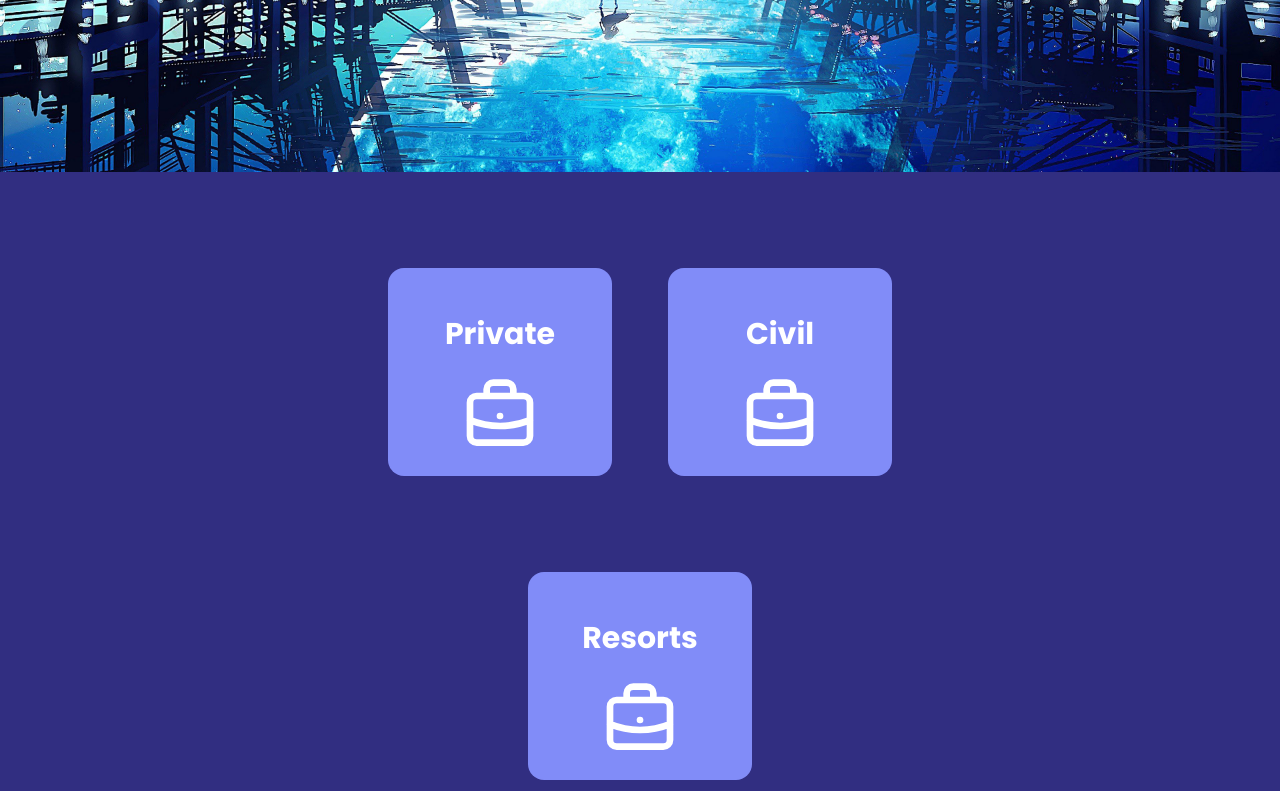
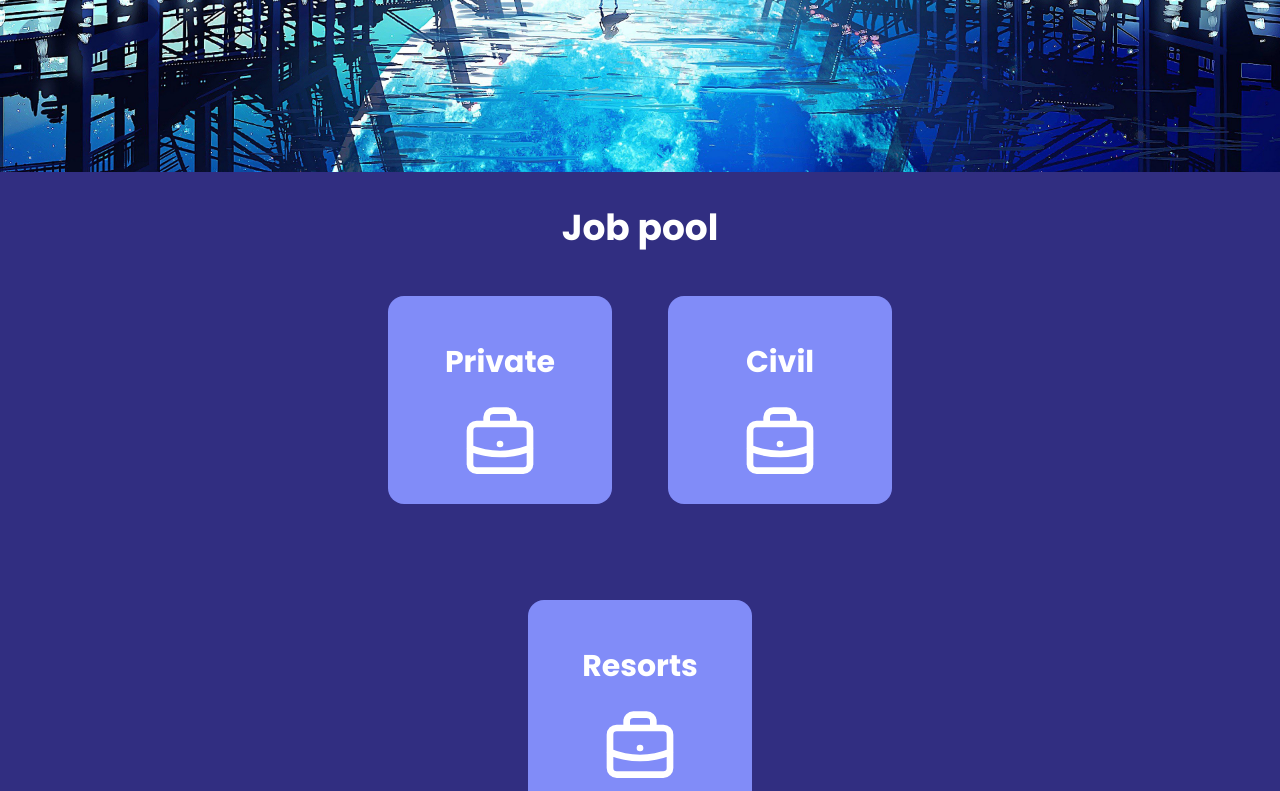
Before and after one commit to Oreofreakshake/Ad-Astra, a React (Create React App) app: page / in a window 1280 px wide. Shown: the part 552-1343 px from the top of the page. Built offline with nearby package versions, Linux system fonts and the light colour scheme.

Commit message:
made it better with texts

```diff
--- a/src/components/Jobs.jsx
+++ b/src/components/Jobs.jsx
@@ -4,7 +4,10 @@ const Jobs = () => {
     return (
         <div>
             <div>
-                <div className="flex p-24 justify-center align-middle">
+                <div className="flex justify-center align-middle mt-9">
+                    <div className="text-4xl font-bold text-white">Job pool</div>
+                </div>
+                <div className="flex pr-24 pl-24 pb-24 pt-12 justify-center align-middle">
                     <div className="w-56 h-52 bg-indigo-400 hover:bg-indigo-600 cursor-pointer rounded-2xl mr-14">
                         <div className="p-12 w-full h-9 text-center font-bold text-3xl text-white mb-3">
                             Private
--- a/src/components/Navbar.jsx
+++ b/src/components/Navbar.jsx
@@ -26,7 +26,7 @@ const Buttons = (props) => {
 
 const Text = (props) => {
     return (
-        <div className=" shadow-none flex justify-center p-3 w-29 h-12 cursor-pointer font-semibold text-base rounded-lg text-white hover:text-indigo-900 mr-3 ">
+        <div className=" shadow-none flex justify-center p-3 w-29 h-12 cursor-pointer font-semibold text-base rounded-lg text-white mr-3 hover:underline">
             {props.children}
         </div>
     );
```
